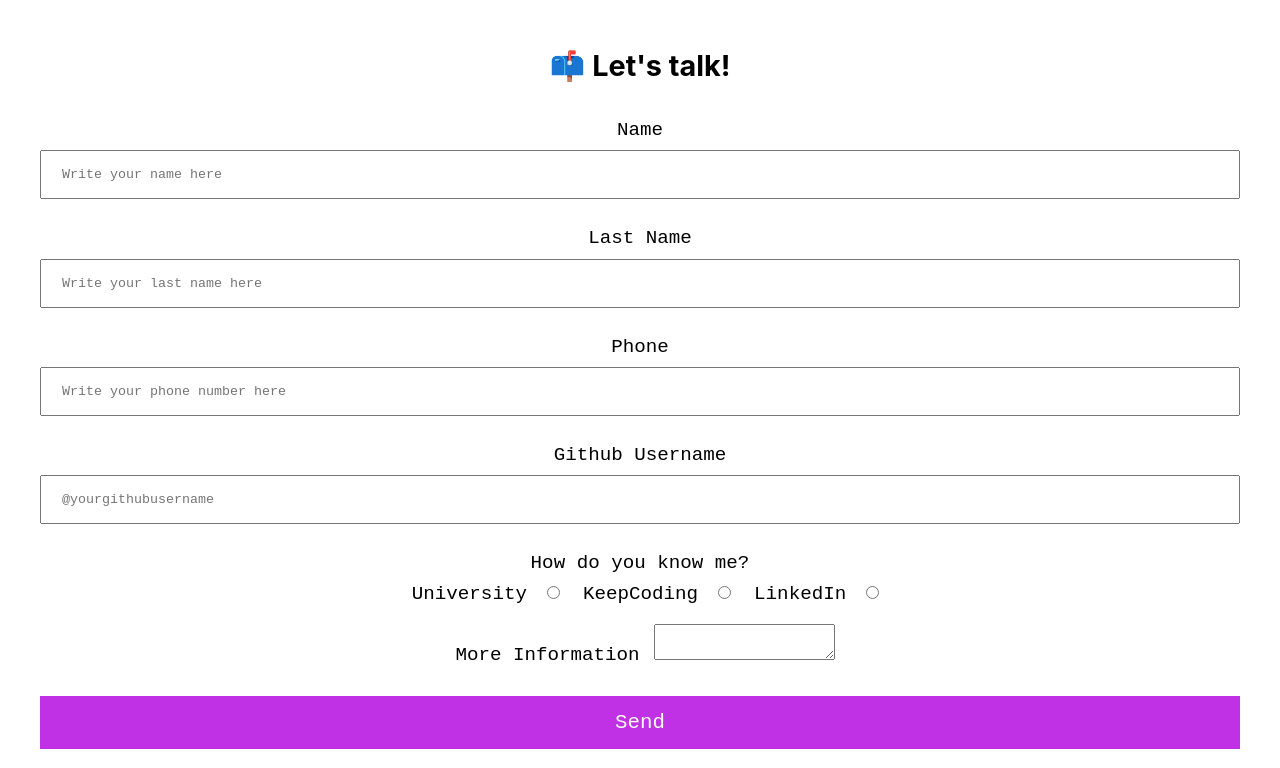
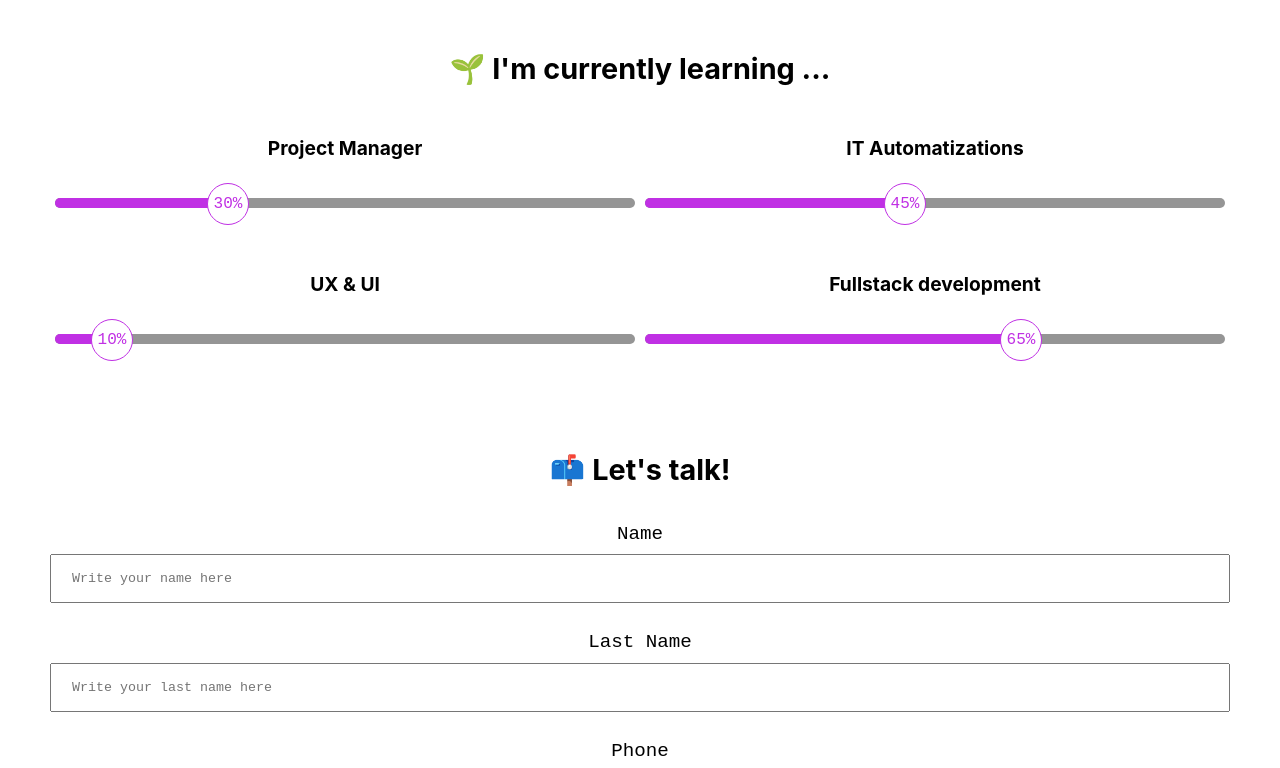
Before and after one commit to tellale/portfolio-practice, a plain HTML site: page index.html in a window 1280 px wide. Shown: the part 1060-1828 px from the top of the page. Drawn offline with Linux system fonts and the light colour scheme.

Commit message:
skills and certifications sections done + animation progress bar

```diff
--- a/index.html
+++ b/index.html
@@ -76,15 +76,44 @@
             <div class="parent">
                 <div class="child">
                     <h3>Project Manager</h3>
+                    <div class="progress-bar">
+                        <div class="pm">
+                            <span>
+                                30%
+                            </span>
+                        </div>
+                    </div>
+
                 </div>
                 <div class="child">
-                    <h3>IT Automatizations with Python</h3>
+                    <h3>IT Automatizations</h3>
+                    <div class="progress-bar">
+                        <div class="it">
+                            <span>
+                                45%
+                            </span>
+                        </div>
+                    </div>
                 </div>
                 <div class="child">
-                    <h3>Ux & UI</h3>
+                    <h3>UX & UI</h3>
+                    <div class="progress-bar">
+                        <div class="ux">
+                            <span>
+                                10%
+                            </span>
+                        </div>
+                    </div>
                 </div>
                 <div class="child">
                     <h3>Fullstack development</h3>
+                    <div class="progress-bar">
+                        <div class="fs">
+                            <span>
+                                65%
+                            </span>
+                        </div>
+                    </div>
                 </div>
             </div>
         </section>
@@ -141,7 +170,7 @@
         </section>
     </main>
     <footer>
-        <!-- Links SoME -->
+        <p> Ale Tello © </p>
     </footer>
 </body>
 </html>
--- a/styles/styles.css
+++ b/styles/styles.css
@@ -22,7 +22,7 @@ h2 {
 }
 
 h3 {
-    font-family: var(--font-mono);
+    font-family: var(--font-sans);
     font-weight: bold;
     font-size: 1.2em;
 }
@@ -42,14 +42,14 @@ em {
 
 section {
     text-align: center;
-    margin: 40px 40px;
+    margin: 80px 50px;
 }
 
 /* 4 Column Flex Box - Responsive */
 .parent {
     display: flex;
     flex-wrap: wrap;
-    justify-content: space-evenly;
+    justify-content: center;
     align-items: center;
 }
 
@@ -170,6 +170,84 @@ section {
 
 /* Certifications Section */
 
+span {
+    font-family: var(--font-mono);
+}
+
+.certifications h3 {
+    margin: 40px 60px
+}
+ .progress-bar {
+    background: #959595;
+    width: 100%;
+    min-width: 400px;
+    height: 10px;
+    border-radius: 5px;
+ }
+
+ .progress-bar div {
+    height: 10px;
+    border-radius: 5px;
+    width: 0%;
+    background: #c030e4;
+ }
+
+ .progress-bar div span {
+    height: 40px;
+    width: 40px;
+    border-radius: 50%;
+    border: 1px solid #c030e4;
+    background: #fff;
+    float: right;
+    margin-top: -15px;
+    margin-right: -20px;
+    color: #c030e4;
+    display: flex;
+    align-items: center;
+    justify-content: center;
+ }
+
+ .pm {
+    animation: pm 1s linear forwards;
+ }
+
+ .it {
+    animation: it 1s linear forwards;
+ }
+
+.ux {
+    animation: ux 1s linear forwards;
+}
+
+.fs {
+    animation: fs 1s linear forwards;
+}
+
+@keyframes pm {
+    100%{
+        width: 30%;
+    }
+}
+
+@keyframes it {
+    100%{
+        width: 45%;
+    }
+}
+
+@keyframes ux {
+    100%{
+        width: 10%;
+    }
+}
+
+@keyframes fs {
+    100%{
+        width: 65%;
+    }
+}
+
+
 /* Contact Section */
 
 label, legend {
@@ -208,6 +286,19 @@ input[type=submit] {
     margin: 20px 0;
 }
 
+/* Footer */
+
+footer {
+    background-color: #c030e4;
+    color: #fff;
+    text-align: center;
+    height: 5vh;
+}
+
+footer p {
+    padding-top: 20px;
+}
+
 /* Responsive */
 
 @media screen and (min-width: 747px) {
```
